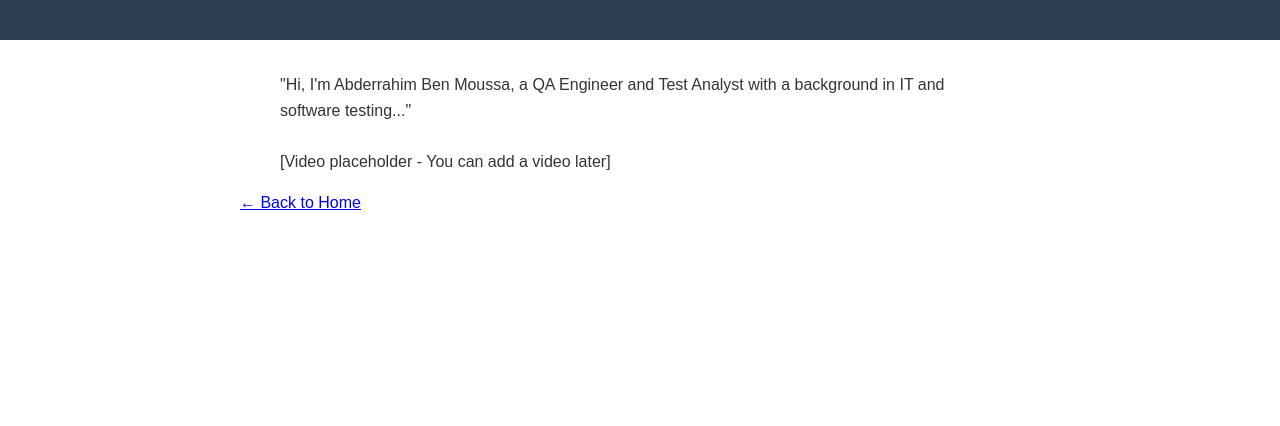
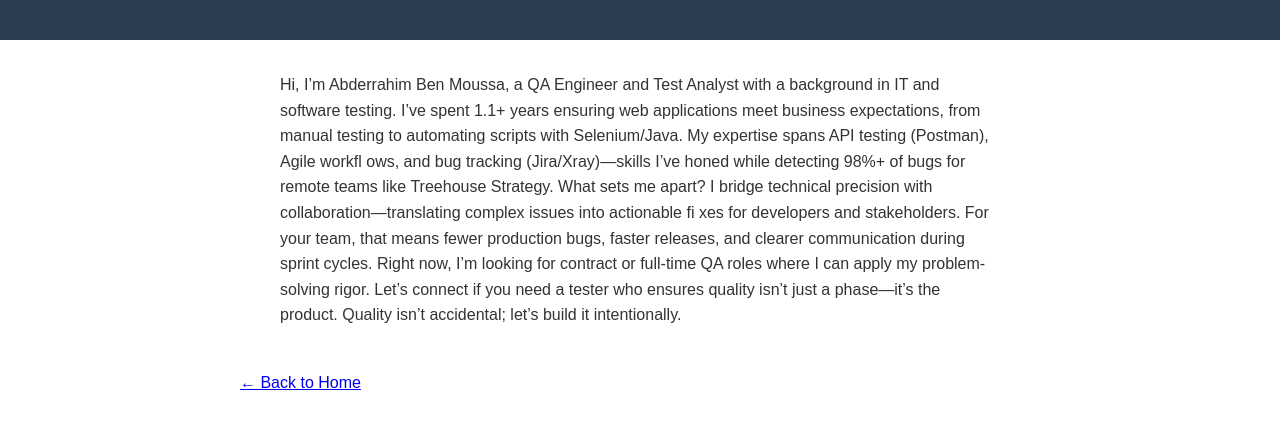
Before and after one commit to Abduben/Portfolio, a plain HTML site: page pitch.html in a window 1280 px wide. Shown: the part 118-544 px from the top of the page. Drawn offline with Linux system fonts and the light colour scheme.

Commit message:
Update pitch.html

```diff
--- a/pitch.html
+++ b/pitch.html
@@ -12,9 +12,15 @@
 
     <section class="content">
         <blockquote>
-            "Hi, I'm Abderrahim Ben Moussa, a QA Engineer and Test Analyst with a background in IT and software testing..."
+            Hi, I’m Abderrahim Ben Moussa, a QA Engineer and Test Analyst with a background in IT and software testing. I’ve spent 1.1+ years ensuring
+            web applications meet business expectations, from manual testing to automating scripts with Selenium/Java. My expertise spans API testing (Postman),
+            Agile workfl ows, and bug tracking (Jira/Xray)—skills I’ve honed while detecting 98%+ of bugs for remote teams like Treehouse Strategy.
+            What sets me apart? I bridge technical precision with collaboration—translating complex issues into actionable fi xes for developers and stakeholders.
+            For your team, that means fewer production bugs, faster releases, and clearer communication during sprint cycles.
+            Right now, I’m looking for contract or full-time QA roles where I can apply my  problem-solving rigor.
+            Let’s connect if you need a tester who ensures quality isn’t just a phase—it’s the product. Quality isn’t accidental; let’s build it intentionally.
             <br><br>
-            [Video placeholder - You can add a video later]
+
         </blockquote>
         <a href="index.html">← Back to Home</a>
     </section>
```
